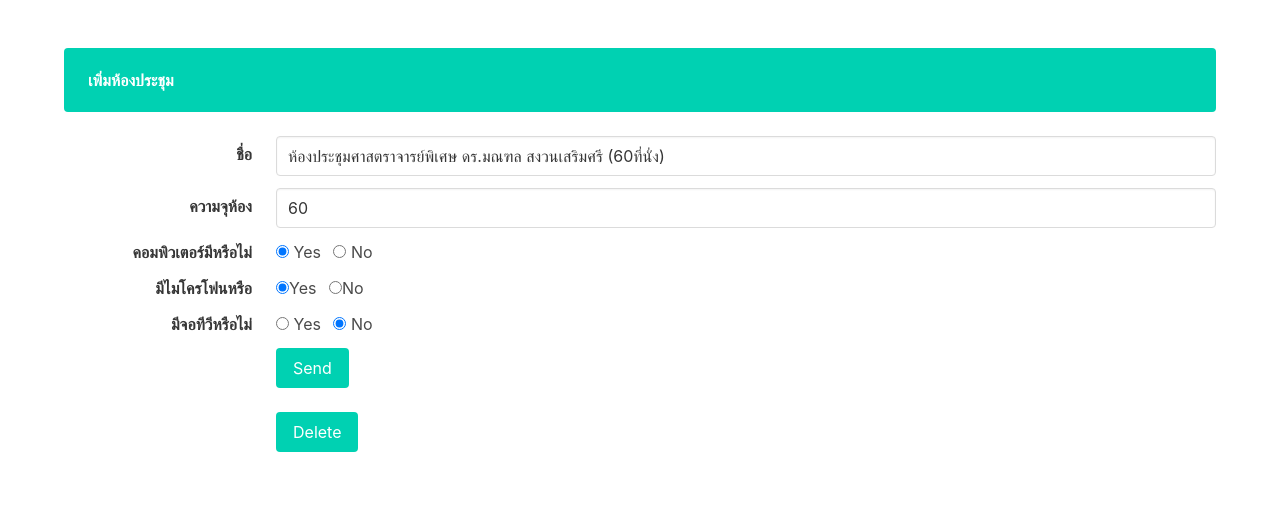
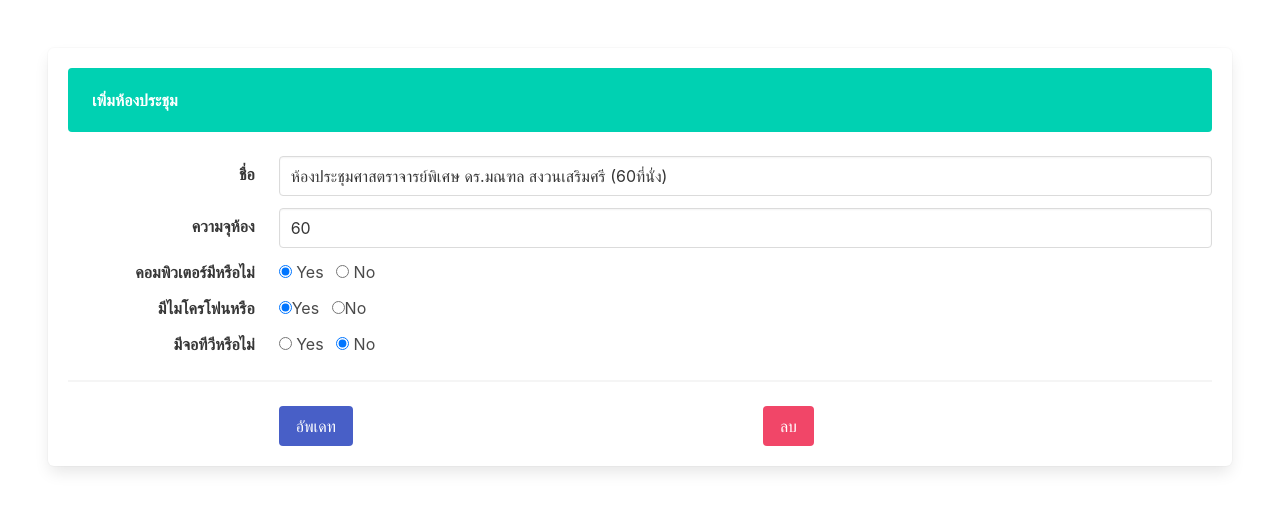
Before and after one commit to pakping/calendar, a PHP site: page /admin/Edit-room.php in a window 1280 px wide. Shown: the part 170-681 px from the top of the page. Run offline with PHP 8.4, Linux system fonts and the light colour scheme; a user stored in the database is signed in; data comes from the database, SQL or seed files in the repository.

Commit message:
no message

```diff
--- a/admin/Edit-room.php
+++ b/admin/Edit-room.php
@@ -21,6 +21,7 @@ include '../auth/Sessionpersist.php';
   ?>
 
   <section class="section">
+  <div class="box">
     <div class="container">
       <div class="notification is-primary">
         <strong>เพิ่มห้องประชุม</strong>
@@ -106,23 +107,17 @@ include '../auth/Sessionpersist.php';
                     <label class="radio">
                       <input type="radio" name="mic" value='1' <?php if ($room['mic'] == '1') {
                                                                   echo "checked";
-                                                                } ?>
-                      >Yes</label>
+                                                                } ?>>Yes</label>
                     <label class="radio">
                       <input type="radio" name="mic" value='0' <?php if ($room['mic'] == '0') {
                                                                   echo "checked";
-                                                                } ?>
-                      >No</label>
+                                                                } ?>>No</label>
                   </div>
                 </div>
-
               </div>
             </div>
-
-
             <div class="field is-horizontal">
               <div class="field-label">
-
                 <label class="label">มีจอทีวีหรือไม่</label>
               </div>
               <div class="field-body">
@@ -152,31 +147,35 @@ include '../auth/Sessionpersist.php';
         }
       }
         ?>
+        <hr>
         <div class="field is-horizontal">
           <div class="field-label">
             <!-- Left empty for spacing -->
           </div>
           <div class="field-body">
             <div class="field">
+
+              <p class="control is-expanded has-icons-left">
               <div class="control">
-                <button class="button is-primary">
-                  Send
-                </button>
+                <button class="button  is-link "> อัพเดท</button>
+                </p>
               </div>
+            </div>
           </form>
-          <br>
-          <form action="../function/deleteroom.php" method="POST">
-            <div class="field">
-              <button class="button is-primary">
-                Delete
+
+          <div class="field">
+            <p class="control is-expanded has-icons-left has-icons-right">
+            <form action="../function/deleteroom.php" method="POST">
+              <button class="button is-danger ">
+                ลบ
               </button>
-            </div>
-            <input type="hidden" value="<?php echo $setid; ?>" name="delid">
-          </form>
+              <input type="hidden" value="<?php echo $setid; ?>" name="delid">
+            </form>
+            </p>
+          </div>
     </div>
     </div>
-    </div>
-    </div>
+      </div>
   </section>
 
 
```
Also changed, not shown: admin/view-room.php (+14 -15 lines).
